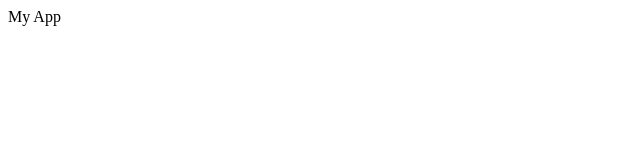
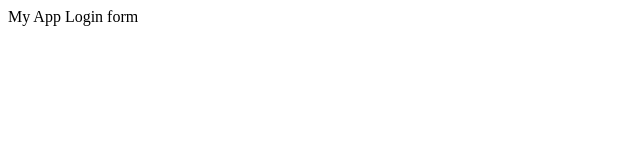
Before and after one commit to saisrihari/myappssample, a plain HTML site: page index.html in a window 1280 px wide. Shown: the full height of the page, 0-640 px from the left. Drawn offline with Linux system fonts and the light colour scheme.

Commit message:
Login form

```diff
--- /dev/null
+++ b/dir2/app2.js
@@ -0,0 +1 @@
+console.log('Hello');
--- a/index.html
+++ b/index.html
@@ -1 +1 @@
-<html><head><title>My App!</title></head><body>My App</body></html>
+<html><head><title>My App!</title></head><body>My App Login form</body></html>
```
Also changed, not shown: log.txt (added), login.html (added).
